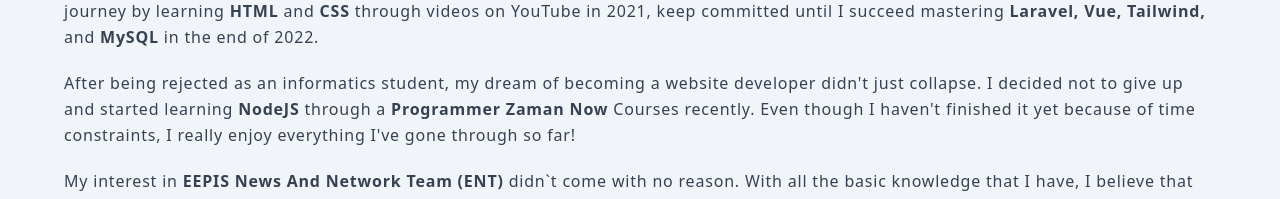
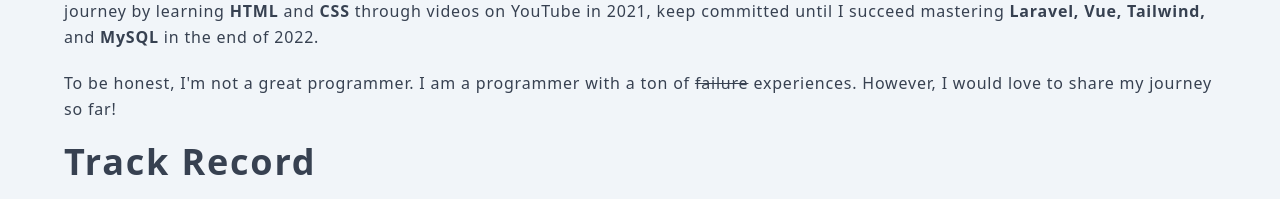
Before and after one commit to lahferii/portofolio, a Vue app: page /about in a window 1280 px wide. Shown: the part 580-779 px from the top of the page. Built offline with nearby package versions, Linux system fonts and the light colour scheme.

Commit message:
Update aboutPage.vue

```diff
--- a/src/pages/aboutPage.vue
+++ b/src/pages/aboutPage.vue
@@ -26,12 +26,6 @@
     <article>
       <p class="tracking-wider mb-5 leading-relaxed">
         Hello, my name is Peri Nurjaman, a student with strong passion in the field of <span class="font-semibold">Web Development and Programming stuff</span>. I started my journey by learning <span class="font-semibold">HTML</span> and <span class="font-semibold">CSS</span> through videos on YouTube in 2021, keep committed until I succeed mastering <span class="font-semibold">Laravel, Vue, Tailwind,</span> and <span class="font-semibold">MySQL</span> in the end of 2022.
-      </p>
-      <p class="tracking-wider mb-5 leading-relaxed">
-        After being rejected as an informatics student, my dream of becoming a website developer didn't just collapse. I decided not to give up and started learning <span class="font-semibold">NodeJS</span> through a <span class="font-semibold">Programmer Zaman Now</span> Courses recently. Even though I haven't finished it yet because of time constraints, I really enjoy everything I've gone through so far!
-      </p>
-      <p class="tracking-wider mb-5 leading-relaxed">
-        My interest in <span class="font-semibold">EEPIS News And Network Team (ENT)</span> didn`t come with no reason. With all the basic knowledge that I have, I believe that my abilities and skills will improve with ENT. I hope that I can implement the abilities I have and not just create dummy projects like I have done before.
       </p>
       <p class="tracking-wider mb-5 leading-relaxed">
         To be honest, I'm not a great programmer. I am a programmer with a ton of <s>failure</s> experiences. However, I would love to share my journey so far!
```
